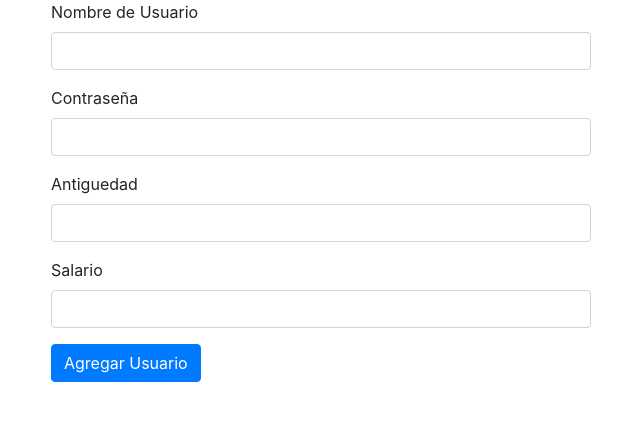
After one commit to DeLaFuenteEzequiel/CodeIngiterPuro, a CodeIgniter app: page /CodeIngiterPuro/index.php/users_controller/create in a window 1280 px wide. The commit adds this page. Shown: the top 421 px of the page, without its empty margins (34-674 px from the left). Run offline with CodeIgniter, Linux system fonts and the light colour scheme.

Commit message:
crud ok,users+objects

```diff
--- a/application/config/autoload.php
+++ b/application/config/autoload.php
@@ -58,7 +58,7 @@ $autoload['packages'] = array();
 |
 |	$autoload['libraries'] = array('user_agent' => 'ua');
 */
-$autoload['libraries'] = array('database','session');
+$autoload['libraries'] = array('database','session','form_validation');
 
 /*
 | -------------------------------------------------------------------
--- a/application/controllers/inicio_controller.php
+++ b/application/controllers/inicio_controller.php
@@ -21,7 +21,7 @@ class inicio_controller extends CI_Controller {
 			$data["object"] = $this->objects_model->get_object($object_id);
 			if($data["object"]["status"]==1){
 				$this->load->view('header');
-				$this->load->view('detalles_view',$data);
+				$this->load->view('object_detail_view',$data);
 				$this->load->view('footer');
 			}else{
 				$this->load->view('header');
--- a/application/controllers/users_controller.php
+++ b/application/controllers/users_controller.php
@@ -37,7 +37,42 @@ class users_controller extends CI_Controller {
         redirect("users_controller/index");
     }
 
+    public function show($user_id){
 
+			$data["user"] = $this->users_model->get_users($user_id);
+			$this->load->view('header');
+			$this->load->view('user_detail_view',$data);
+			$this->load->view('footer');
+	}
+
+    public function create() {
+        $this->load->view('header');
+        $this->load->view('create_user_view');
+        $this->load->view('footer');
+    }
+
+    public function insert_user() {
+
+        $this->form_validation->set_rules('user', 'Nombre de Usuario', 'required');
+        $this->form_validation->set_rules('password', 'Contraseña', 'required');
+        $this->form_validation->set_rules('antiquity', 'Antiguedad', 'required');
+        $this->form_validation->set_rules('salary', 'Salario', 'required');
+        $this->form_validation->set_message('required', 'El campo %s es obligatorio.');
+
+        if ($this->form_validation->run() == false) {
+            $this->create();
+        } else {
+            $data = array(
+                'user' => $this->input->post('user'),
+                'password' => $this->input->post('password'),
+                'antiquity' => $this->input->post('antiquity'),
+                'salary' => $this->input->post('salary')
+            );
+
+            $this->users_model->create($data);
+            redirect("users_controller/index");
+        }
+    }
 
 
 }
--- a/application/models/users_model.php
+++ b/application/models/users_model.php
@@ -43,5 +43,10 @@ class users_model extends CI_Model {
         return $this->db->affected_rows();
     }
 
+    public function create($data = array()) {
+        $this->db->insert($this->table, $data);
+        return $this->db->insert_id();
+    }
+
 }
 ?>
--- /dev/null
+++ b/application/views/create_user_view.php
@@ -0,0 +1,40 @@
+<div class="container">
+    <div class="row">
+      <div class="col-md-6">
+
+        <form method="post" action="<?php echo site_url('users_controller/insert_user'); ?>">
+
+              <div class="form-group">
+                  <label for="exampleInputEmail1">Nombre de Usuario</label>
+                  <input type="text" class="form-control" name="user" value="<?php echo set_value('user'); ?>">
+              </div>
+
+              <div class="form-group">
+                  <label for="exampleInputPassword1">Contraseña</label>
+                  <input type="password" class="form-control" name="password" value="<?php echo set_value('password'); ?>">
+              </div>
+
+              <div class="form-group">
+                  <label for="exampleInputEmail">Antiguedad</label>
+                  <input type="text" class="form-control"  name="antiquity" value="<?php echo set_value('antiquity'); ?>">
+              </div>
+
+              <div class="form-group">
+                  <label for="exampleInputEmail">Salario</label>
+                  <input type="text" class="form-control" id="salary" name="salary" value="<?php echo set_value('salary'); ?>">
+              </div>
+
+              <button type="submit" class="btn btn-primary">Agregar Usuario</button>
+
+        </form>
+
+      </div>
+
+      <div class="col-md-6">
+
+            <?php echo validation_errors('<div class="alert alert-danger">', '</div>'); ?>
+      </div>
+
+    </div>
+
+</div>
--- a/application/views/inicio_view.php
+++ b/application/views/inicio_view.php
@@ -30,5 +30,6 @@
     </table>
 
     <a class="btn btn-primary" href="<?php echo site_url('users_controller/index')?>">Usuarios</a>
+    <a class="btn btn-primary" href="<?php echo site_url('users_controller/create')?>">Agregar Usuarios</a>
 </div>
 </div>
--- a/application/views/users_view.php
+++ b/application/views/users_view.php
@@ -29,5 +29,7 @@
     </tbody>
     </table>
 
+    <a class="btn btn-primary" href="<?php echo site_url('inicio_controller/index')?>">Regresar</a>
+
 </div>
 </div>
```
Also changed, not shown: application/views/user_detail_view.php (added, +10 -0 lines), application/views/object_detail_view.php (renamed from application/views/detalles_view.php).
